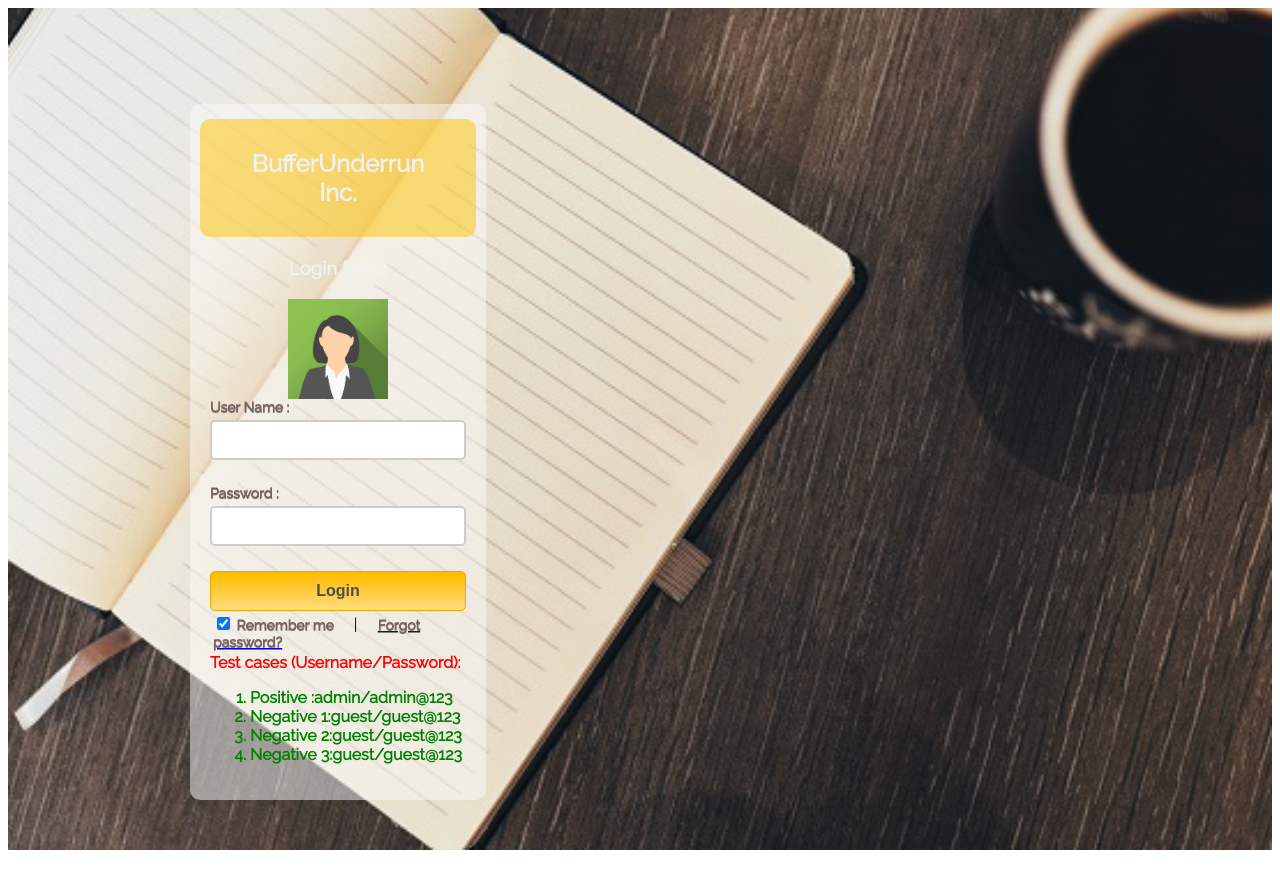
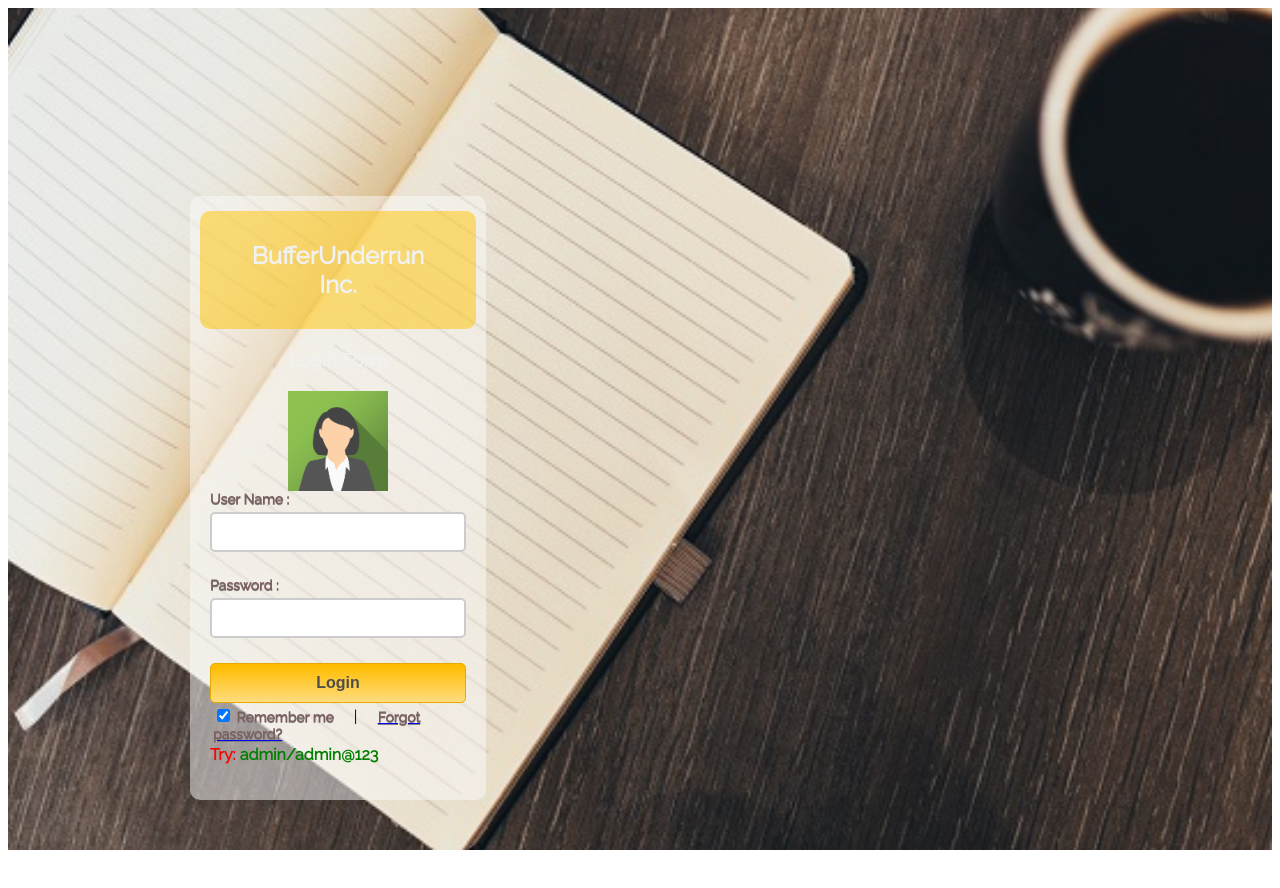
Before and after one commit to KarthikMTech/BufferUnderrun, a plain HTML site: page login.html in a window 1280 px wide. Shown: the top 888 px of the page. Drawn offline with Linux system fonts and the light colour scheme.

Commit message:
testcases
testcases

```diff
--- a/login.html
+++ b/login.html
@@ -25,13 +25,8 @@
 </label>&nbsp;&nbsp;&nbsp;&nbsp;|&nbsp;&nbsp;&nbsp;&nbsp;
 <span><a href="#"><label>Forgot password?</label></a></span>
 </td></tr></table>
-<span><b class="note">Test cases (Username/Password):</b><br/>
-<ol>
-<b class="valid"><li>Positive :admin/admin@123</li></b>
-<b class="valid"><li>Negative 1:guest/guest@123</li></b>
-<b class="valid"><li>Negative 2:guest/guest@123</li></b>
-<b class="valid"><li>Negative 3:guest/guest@123</li></b>
-</ol>
+<span><b class="note">Try:</b>
+<b class="valid">admin/admin@123</b>
 </span>
 </form>
 
```
